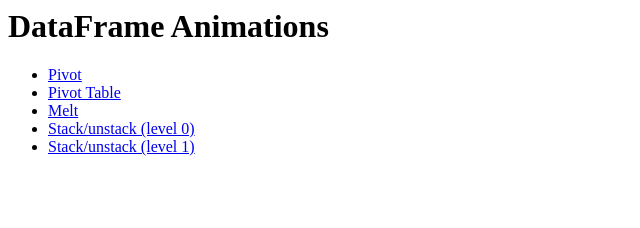
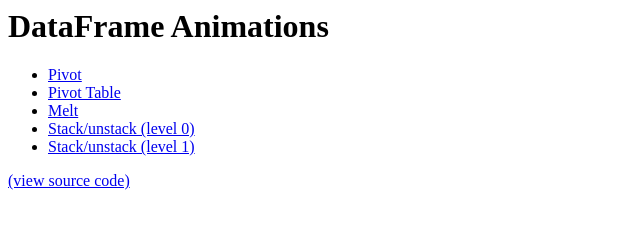
Before and after one commit to nathancarter/dataframe-animations, a plain HTML site: page index.html in a window 1280 px wide. Shown: the whole page, without its empty margins (0-640 px from the left). Drawn offline with Linux system fonts and the light colour scheme.

Commit message:
Add link to source repo

```diff
--- a/index.html
+++ b/index.html
@@ -8,5 +8,6 @@
             <li><a href='stack-0.html'>Stack/unstack (level 0)</a></li>
             <li><a href='stack-1.html'>Stack/unstack (level 1)</a></li>
         </ul>
+        <p><a href='https://github.com/nathancarter/dataframe-animations'>(view source code)</a></p>
     </body>
 </html>
```
